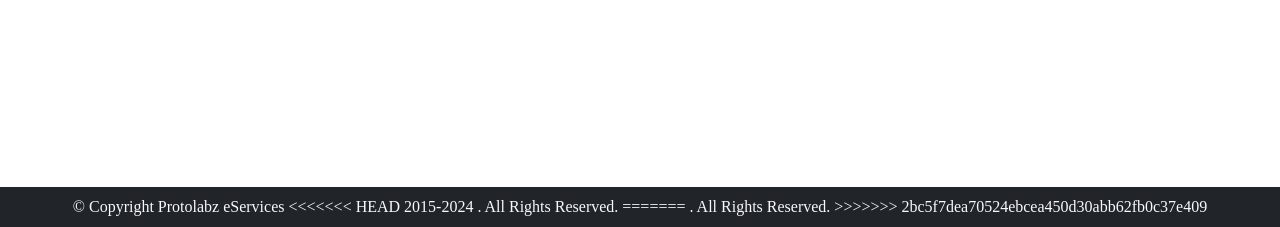
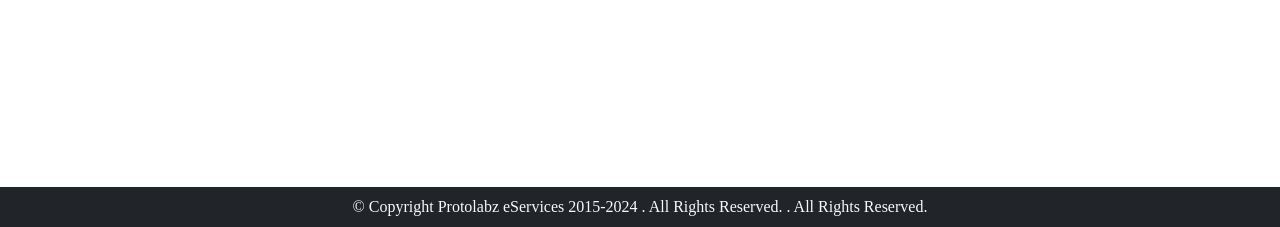
Before and after one commit to vishalr7667/data-decompose, a Flask app: template templates/decomposition.html in a window 1280 px wide. Shown: the part 573-800 px from the top of the page. Run offline with Flask 3, Linux system fonts and the light colour scheme; the template is opened without the code that fills it: most values are stand-ins (such as "Sample title", 1, 10 or a date in 2020); data that the repository does not hold is empty; some libraries are stand-ins or nearby versions.

Commit message:
Update decomposition.html

```diff
--- a/templates/decomposition.html
+++ b/templates/decomposition.html
@@ -125,13 +125,13 @@
       <p class="text-center footerTextWrapper">
         © Copyright
         <a class="footerProtoLink text-light" href="https://protolabzit.com/"
-          >Protolabz eServices</a
-        >
-<<<<<<< HEAD
+          >Protolabz eServices</a>
+
+
         <span id="year"></span> . All Rights Reserved.
-=======
+
         <span id="year"></span>. All Rights Reserved.
->>>>>>> 2bc5f7dea70524ebcea450d30abb62fb0c37e409
+
       </p>
     </footer>
     <script src="https://code.jquery.com/jquery-3.5.1.min.js"></script>
```
